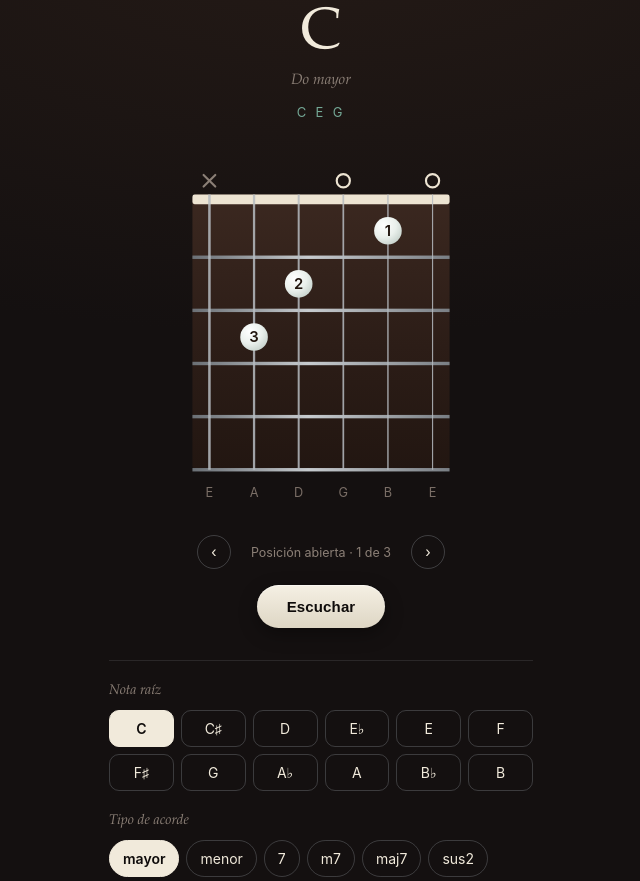
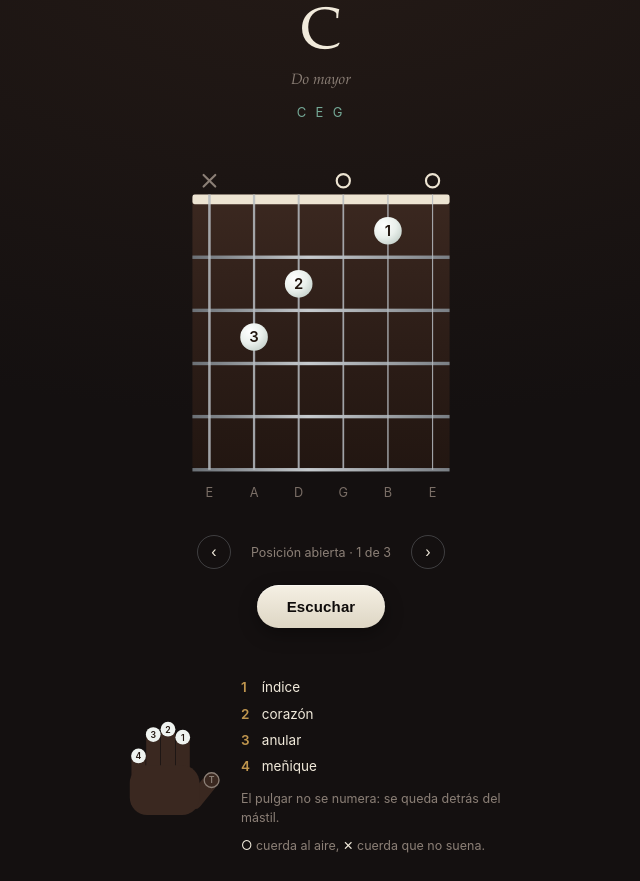
Before and after one commit to fcoroyse/acordes, a plain HTML site: page index.html in a window 1280 px wide. Shown: the part 65-946 px from the top of the page, without its empty margins (319-959 px from the left). Drawn offline with Linux system fonts and the light colour scheme.

Commit message:
Add key section with SVG and chord information

```diff
--- a/index.html
+++ b/index.html
@@ -77,6 +77,16 @@
   }
   .listen:active{transform:translateY(1px)}
 
+
+  .key{
+    display:flex;gap:16px;align-items:center;text-align:left;
+    margin:30px 0 0;padding:16px 2px 4px
+  }
+  .key svg{width:114px;flex:none}
+  .key ul{list-style:none;margin:0;padding:0;font-size:13.5px;line-height:1.95}
+  .key ul b{display:inline-block;width:17px;color:var(--brass);font-weight:600}
+  .key p{margin:9px 0 0;font-size:12.5px;color:var(--muted);line-height:1.55}
+  .key p em{font-style:normal;color:var(--bone)}
   hr.rule{border:none;border-top:1px solid rgba(154,160,166,.16);margin:32px 0 22px}
 
   .field{margin-bottom:22px}
@@ -124,6 +134,38 @@
     </div>
 
     <button class="listen" id="listen">Escuchar</button>
+  </section>
+
+
+  <section class="key">
+    <svg viewBox="0 0 170 190" aria-hidden="true">
+      <g stroke="#3A2820" stroke-width="21" stroke-linecap="round" fill="none">
+        <line x1="41" y1="110" x2="41" y2="82"/>
+        <line x1="63" y1="110" x2="63" y2="50"/>
+        <line x1="85" y1="110" x2="85" y2="42"/>
+        <line x1="107" y1="110" x2="107" y2="54"/>
+      </g>
+      <line x1="124" y1="150" x2="150" y2="118" stroke="#3A2820" stroke-width="23" stroke-linecap="round"/>
+      <rect x="28" y="96" width="104" height="74" rx="26" fill="#3A2820"/>
+      <g font-family="-apple-system,Helvetica,Arial,sans-serif" font-size="13" font-weight="600" text-anchor="middle">
+        <circle cx="41" cy="82" r="11" fill="#EFF3F0"/><text x="41" y="87" fill="#22160F">4</text>
+        <circle cx="63" cy="50" r="11" fill="#EFF3F0"/><text x="63" y="55" fill="#22160F">3</text>
+        <circle cx="85" cy="42" r="11" fill="#EFF3F0"/><text x="85" y="47" fill="#22160F">2</text>
+        <circle cx="107" cy="54" r="11" fill="#EFF3F0"/><text x="107" y="59" fill="#22160F">1</text>
+        <circle cx="150" cy="118" r="11" fill="none" stroke="#8B7F76" stroke-width="2"/>
+        <text x="150" y="123" fill="#8B7F76">T</text>
+      </g>
+    </svg>
+    <div>
+      <ul>
+        <li><b>1</b> índice</li>
+        <li><b>2</b> corazón</li>
+        <li><b>3</b> anular</li>
+        <li><b>4</b> meñique</li>
+      </ul>
+      <p>El pulgar no se numera: se queda detrás del mástil.</p>
+      <p><em>○</em> cuerda al aire, <em>✕</em> cuerda que no suena.</p>
+    </div>
   </section>
 
   <hr class="rule">
@@ -176,7 +218,7 @@ const SHAPES = {
     five: {rel:[0,2,2,null,null,null], fing:[1,3,4,0,0,0], openFing:[0,1,3,0,0,0]}
   }},
   A: { openPC:9, label:'Cejilla en la 5ª cuerda', types:{
-    major:{rel:[null,0,2,2,2,0], fing:[0,1,3,3,3,1], openFing:[0,0,1,2,3,0]},
+    major:{rel:[null,0,2,2,2,0], fing:[0,1,2,3,4,1], openFing:[0,0,1,2,3,0]},
     minor:{rel:[null,0,2,2,1,0], fing:[0,1,3,4,2,1], openFing:[0,0,2,3,1,0]},
     dom7: {rel:[null,0,2,0,2,0], fing:[0,1,3,1,4,1], openFing:[0,0,2,0,3,0]},
     min7: {rel:[null,0,2,0,1,0], fing:[0,1,3,1,2,1], openFing:[0,0,2,0,1,0]},
@@ -184,8 +226,8 @@ const SHAPES = {
     sus2: {rel:[null,0,2,2,0,0], fing:[0,1,3,4,1,1], openFing:[0,0,1,2,0,0]},
     sus4: {rel:[null,0,2,2,3,0], fing:[0,1,2,3,4,1], openFing:[0,0,1,2,3,0]},
     '7sus4':{rel:[null,0,2,0,3,0], fing:[0,1,3,1,4,1], openFing:[0,0,2,0,3,0]},
-    six:  {rel:[null,0,2,2,2,2], fing:[0,1,3,3,3,3], openFing:[0,0,1,2,3,4]},
-    min6: {rel:[null,0,4,2,1,null], fing:[0,1,4,3,2,0], minBase:1},
+    six:  {rel:[null,0,2,-1,2,null], fing:[0,2,3,1,4,0], minBase:1},
+    min6: {rel:[null,0,2,-1,1,null], fing:[0,2,4,1,3,0], minBase:1},
     nine: {rel:[null,0,-1,0,0,0], fing:[0,2,1,3,3,3], minBase:1, barre:{rel:0,from:3,to:5}},
     add9: {rel:[null,0,-1,2,0,0], fing:[0,2,1,4,3,3], minBase:1, barre:{rel:0,from:4,to:5}},
     dim:  {rel:[null,0,1,2,1,null], fing:[0,1,2,4,3,0], openFing:[0,0,1,3,2,0]},
@@ -219,8 +261,9 @@ const OPEN = {
   '7|dom7' :{frets:[3,2,0,0,0,1], fingers:[3,2,0,0,0,1]},
   '7|maj7' :{frets:[3,2,0,0,0,2], fingers:[3,1,0,0,0,2]},
   '7|sus4' :{frets:[3,3,0,0,1,3], fingers:[2,3,0,0,1,4]},
-  '9|nine' :{frets:[-1,0,2,4,2,3], fingers:[0,0,1,3,2,4]},
+  '9|nine' :{frets:[-1,0,2,4,2,3], fingers:[0,0,1,4,1,3]},
   '9|add9' :{frets:[-1,0,2,4,2,0], fingers:[0,0,1,3,2,0]},
+  '9|six'  :{frets:[-1,0,2,2,2,2], fingers:[0,0,1,2,3,4]},
   '9|min6' :{frets:[-1,0,2,2,1,2], fingers:[0,0,2,3,1,4]},
   '11|dom7':{frets:[-1,2,1,2,0,2], fingers:[0,3,1,2,0,4]}
 };
```
